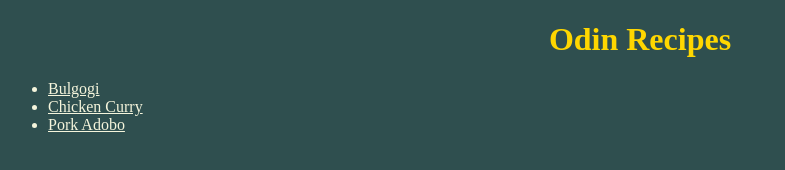
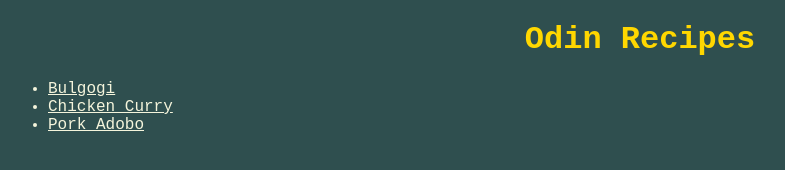
Before and after one commit to mgemzon/odin-recipes, a plain HTML site: page index.html in a window 1280 px wide. Shown: the whole page, without its empty margins (0-785 px from the left). Drawn offline with Linux system fonts and the light colour scheme.

Commit message:
Add font-family

```diff
--- a/styles/stylesheet.css
+++ b/styles/stylesheet.css
@@ -1,5 +1,6 @@
 * {
     background-color: darkslategrey;
+    font-family: 'Courier New', Arial, sans-serif;
 }
 
 .title {
```
